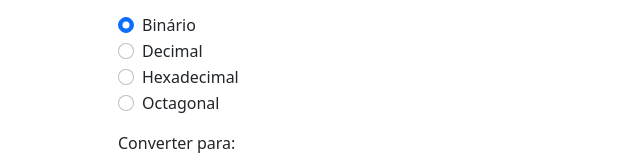
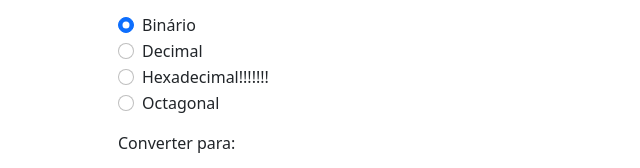
Before and after one commit to josecfmartins/pl-assignment02, a plain HTML site: page index.html in a window 1280 px wide. Shown: the part 1452-1620 px from the top of the page, 0-640 px from the left. Drawn offline with nearby package versions, Linux system fonts and the light colour scheme; files that its build step writes are made by us from their sources.

Commit message:
Ateração teste

```diff
--- a/index.html
+++ b/index.html
@@ -101,7 +101,7 @@
                         <div class="form-check">
                             <input class="form-check-input" type="radio" name="flexRadioDefault" id="flexRadioDefaulthex" >
                             <label class="form-check-label" for="flexRadioDefault">
-                              Hexadecimal
+                              Hexadecimal!!!!!!!
                             </label>
                         </div>
                         <div class="form-check">
```
